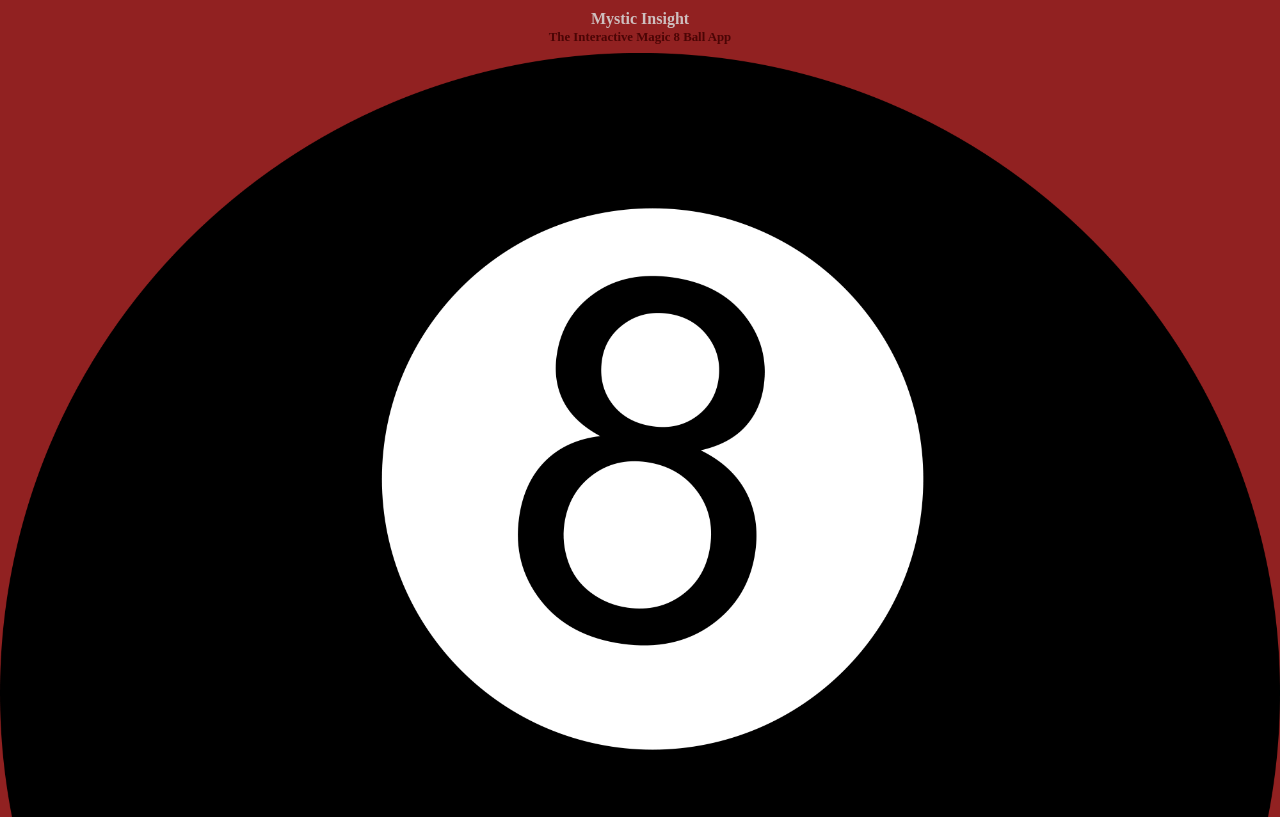
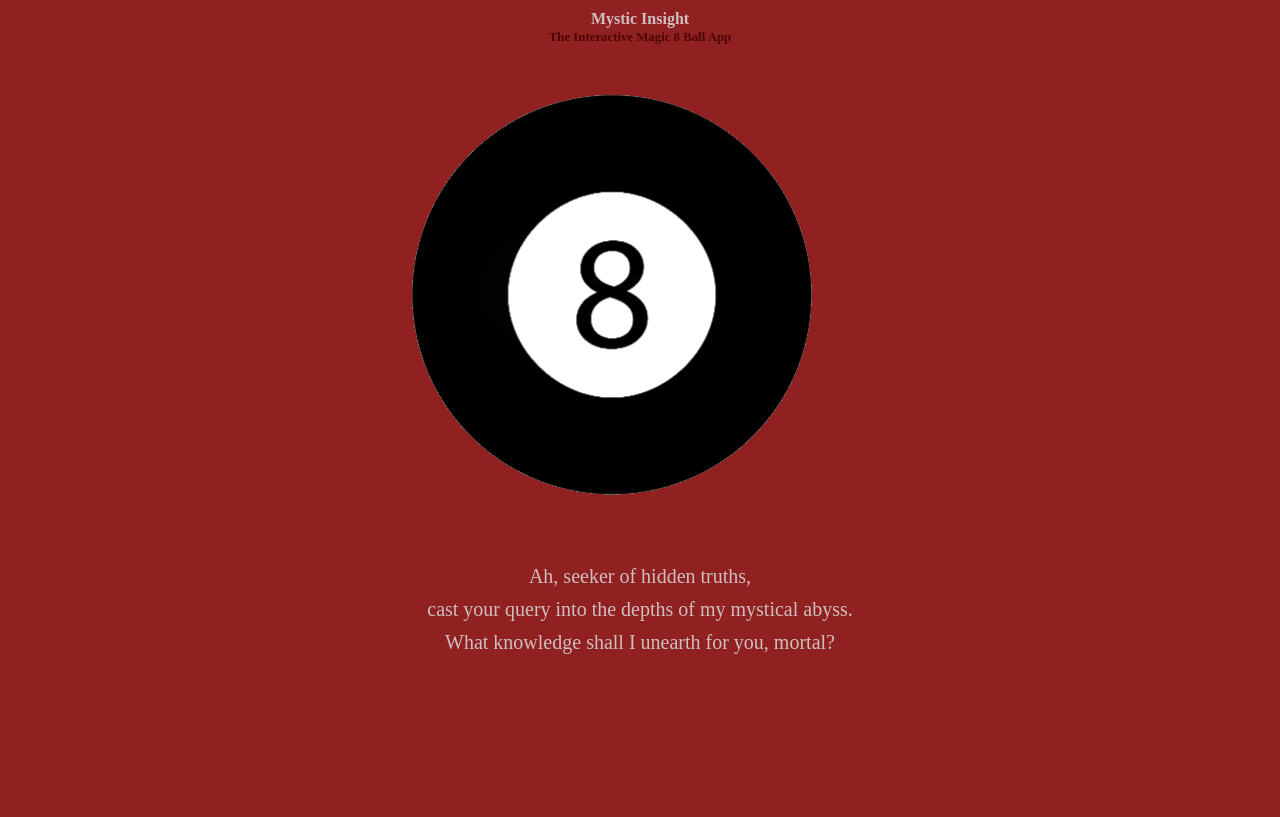
Before and after one commit to rocknrome/magic-8-ball, a website: page public/index.html in a window 1280 px wide. Shown: the top 817 px of the page. Drawn offline with Linux system fonts and the light colour scheme.

Commit message:
Add files via upload

```diff
--- a/public/index.html
+++ b/public/index.html
@@ -10,7 +10,7 @@
     <div id="loading-slide">
         <h4 id="main-title">Mystic Insight</h4>
         <h6 id="sub-title">The Interactive Magic 8 Ball App</h6>
-        <img src="./images/5a3a504e939f59.69678345151377108660474624.png" alt="Magic 8 Ball" id="magic-8-ball-image">
+        <img src="./images/Static.png" alt="Magic 8 Ball" id="magic-8-ball-image">
         <p>Step into the realm of enchantment,</p>
         <p>where questions are answered... sometimes,</p>
         <p>as the mystical forces guide your path.</p>
@@ -19,7 +19,7 @@
     <div id="intro-slide">
         <h4 id="main-title">Mystic Insight</h4>
         <h6 id="sub-title">The Interactive Magic 8 Ball App</h6>
-        <img src="./images/5a3a504e939f59.69678345151377108660474624.png" alt="Magic 8 Ball" id="magic-8-ball-image">
+        <img src="./images/Shaking.gif" alt="Magic 8 Ball" id="magic-8-ball-image">
         <p>Ah, seeker of hidden truths,</p>
         <p>cast your query into the depths of my mystical abyss.</p>
         <p>What knowledge shall I unearth for you, mortal?</p>
@@ -28,7 +28,7 @@
     <div id="question-slide">
         <h4 id="main-title">Mystic Insight</h4>
         <h6 id="sub-title">The Interactive Magic 8 Ball App</h6>
-        <img src="./images/5a3a504e939f59.69678345151377108660474624.png" alt="Magic 8 Ball" id="magic-8-ball-image">
+        <img src="./images/Nodding.gif" alt="Magic 8 Ball" id="magic-8-ball-image">
         <p id="question-input-description">
         <p>Pose your query to unravel the cosmic secrets...</p>
         <input type="text" id="question-input">
@@ -38,7 +38,7 @@
     <div id="gears-slide">
         <h4 id="main-title">Mystic Insight</h4>
         <h6 id="sub-title">The Interactive Magic 8 Ball App</h6>
-        <img src="./images/5a3a504e939f59.69678345151377108660474624.png" alt="Magic 8 Ball" id="magic-8-ball-image">
+        <img src="./images/Rotating.gif" alt="Magic 8 Ball" id="magic-8-ball-image">
         <p>Ah, the ethereal gears turn,</p>
         <p>Weaving fate with mystic yearn.</p>
         <p>Threads of destiny start to unwind,</p>
```
